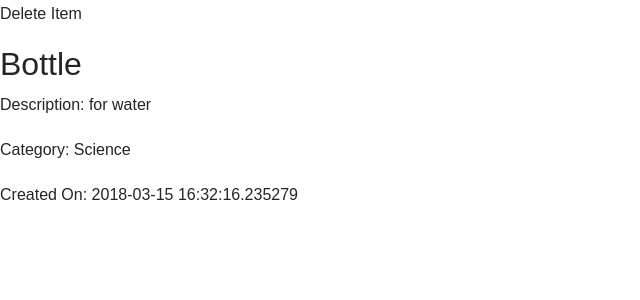
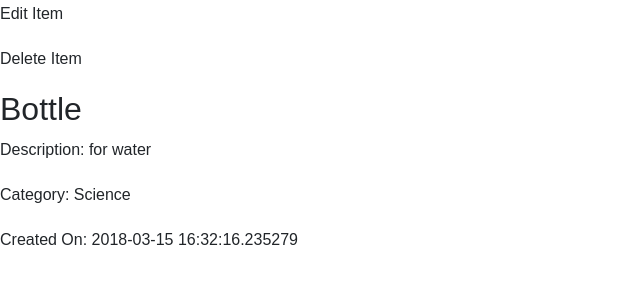
Before and after one commit to tayomadein/fsnd-catalog, a Flask app: page /category/1/2 in a window 1280 px wide. Shown: the part 46-346 px from the top of the page, without its empty margins (0-640 px from the left). Run offline with Flask 2, Linux system fonts and the light colour scheme; a user stored in the database is signed in; some libraries are stand-ins or nearby versions; some web fonts are replaced.

Commit message:
edit an item that you created

```diff
--- a/app.py
+++ b/app.py
@@ -286,9 +286,33 @@ def deleteCategory(cat_id):
         return render_template('deletecategory.html', category=delete_category)
 
 
+@app.route('/category/<int:cat_id>/<int:item_id>/edit', methods=['GET', 'POST'])
+def editItem(cat_id, item_id):
+    ''' Edit an Item '''
+    edit_item = session.query(Item).filter_by(item_id=item_id).one()
+    if 'username' not in login_session:
+        return redirect('/login')
+    if edit_item.user_id != login_session['user_id']:
+        return "<script>function myFunction() {alert('You are not authorized to edit this item. Please create your own item in order to edit.');}</script><body onload='myFunction()''>"
+    if request.method == 'POST':
+        if request.form['name']:
+            edit_item.name = request.form['name']
+        if request.form['description']:
+            edit_item.description = request.form['description']
+        if request.form['category']:
+            edit_item.cat_id = request.form['category']
+        session.add(edit_item)
+        flash('%s has successfully editted item' %
+              login_session['username'], edit_item.name)
+        session.commit()
+        return redirect(url_for('showItem', cat_id=cat_id, item_id=item_id))
+    else:
+        categories = session.query(Category).all()
+        return render_template('edititem.html', item=edit_item, categories=categories)
+
 @app.route('/category/<int:cat_id>/<int:item_id>/delete', methods=['GET', 'POST'])
 def deleteItem(cat_id, item_id):
-    ''' Delete a Category '''
+    ''' Delete an Item '''
     delete_item = session.query(Item).filter_by(item_id=item_id).one()
     if 'username' not in login_session:
         return redirect('/login')
--- a/static/css/styles.css
+++ b/static/css/styles.css
@@ -31,3 +31,11 @@ a {
     font-weight: 600;
     padding: 0 25px;
 }
+
+.avatar {
+    width: 300px;
+    height: 300px;
+    border-radius: 150px;
+    -webkit-border-radius: 150px;
+    -moz-border-radius: 150px;
+}
--- a/templates/item.html
+++ b/templates/item.html
@@ -6,6 +6,9 @@
 <div class="row">
     <div class="item-block">
         {% if login %}
+            <p>
+                <a href="{{url_for('editItem', cat_id=item.cat_id, item_id=item.item_id)}}">Edit Item</a>
+            </p>
             <p>
                 <a href="{{url_for('deleteItem', cat_id=item.cat_id, item_id=item.item_id)}}">Delete Item</a>
             </p>
```
Also changed, not shown: templates/edititem.html (+27 -0 lines), catalog.db.
